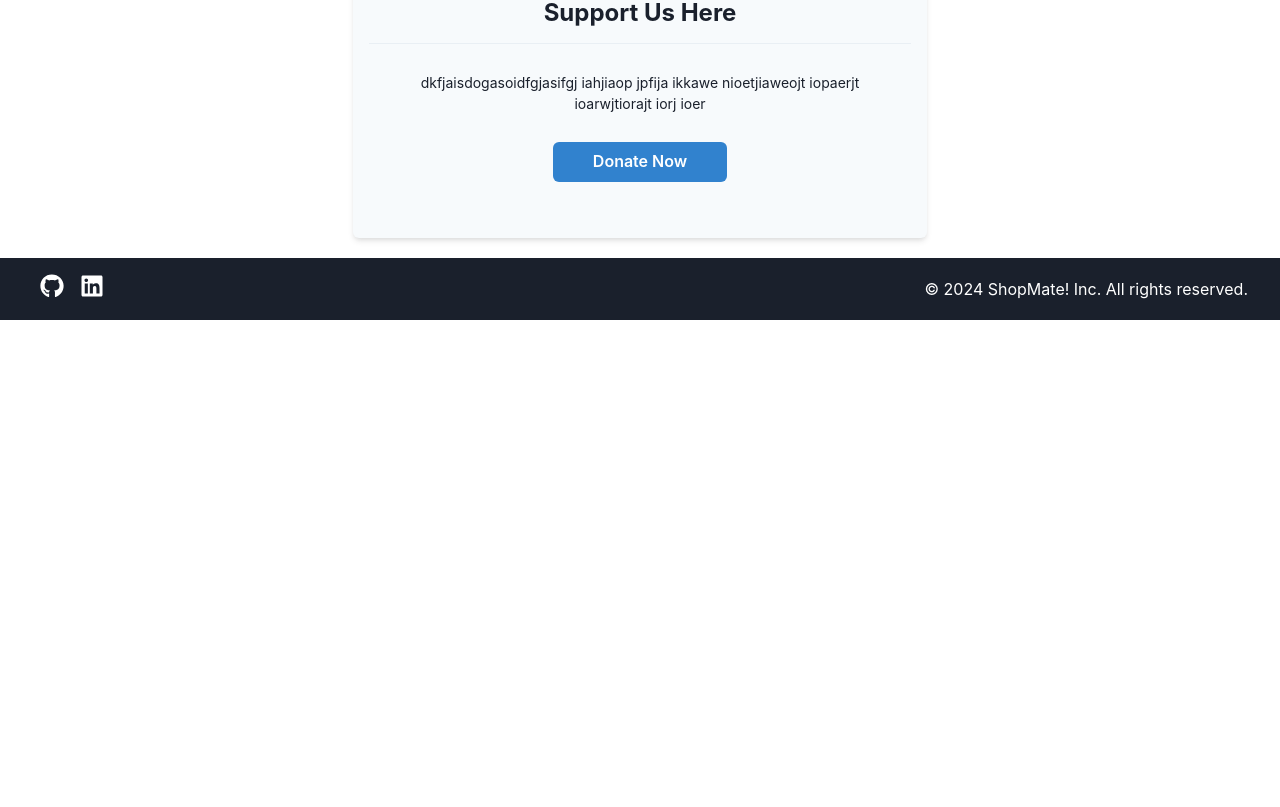
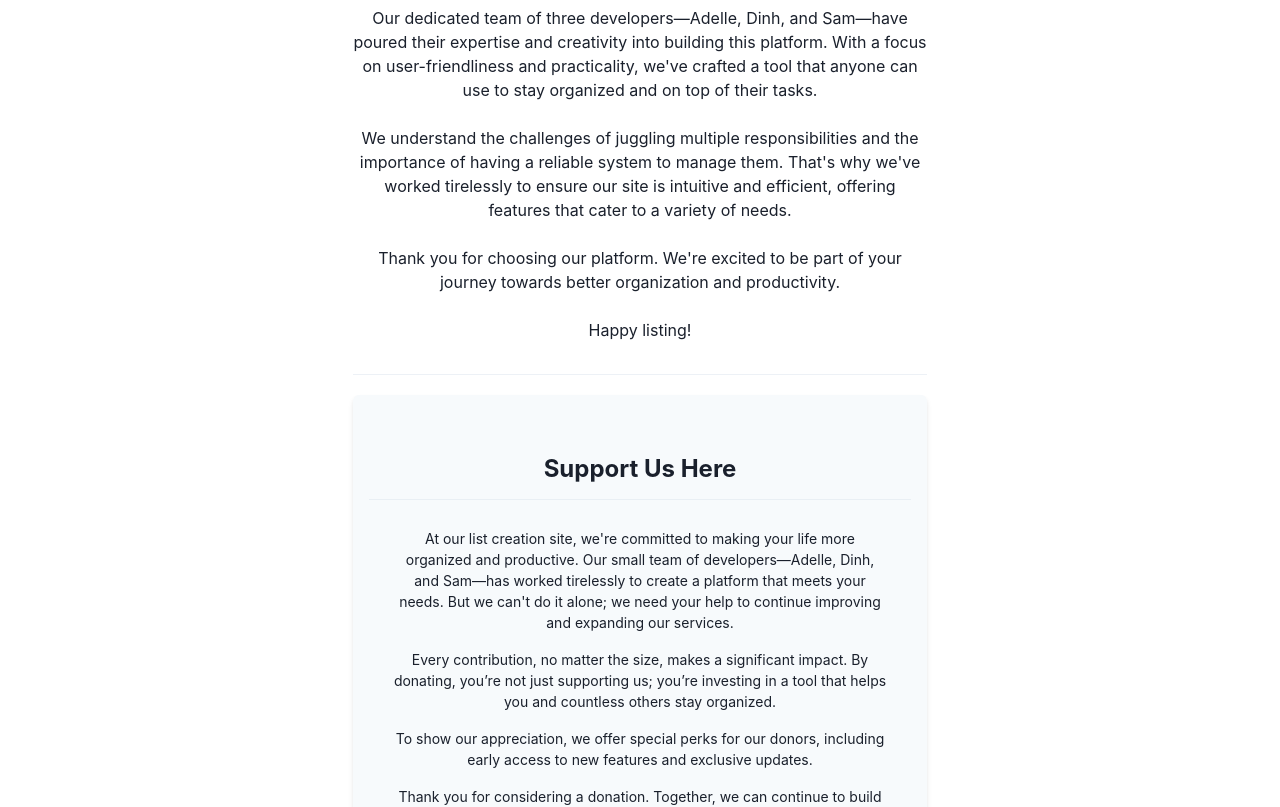
Before and after one commit to DinhN17/Shop-Mate, a React (Vite) app in the folder client/: page /donation in a window 1280 px wide. Shown: the part 280-1087 px from the top of the page. Before the commit the page ends 800 px from the top, so only its background shows below. Built offline with nearby package versions, Linux system fonts and the light colour scheme.

Commit message:
added donation written

```diff
--- a/client/src/pages/Donation.jsx
+++ b/client/src/pages/Donation.jsx
@@ -1,23 +1,9 @@
 import { useState } from "react";
 import { Link } from "react-router-dom";
-// import { loadStripe } from '@stripe/stripe-js';
 import { useMutation } from "@apollo/client";
-import {
-  Divider,
-  Button,
-  Box,
-  Text,
-  Flex,
-  Container,
-} from "@chakra-ui/react";
-
-// const stripePromise = loadStripe('pk_test_TYooMQauvdEDq54NiTphI7jx');
+import { Divider, Button, Box, Text, Flex, Container, ListItem, UnorderedList} from "@chakra-ui/react";
 
 const Donation = () => {
-
-
-
-
   return (
     <Container>
       <Box>
@@ -31,7 +17,46 @@ const Donation = () => {
               Our Story
             </Text>
             <Text mt={2} textAlign="center" pb={4}>
-              This website was developed by us
+              Welcome to our list creation site, a project born out of a shared
+              passion for organization and efficiency. Our journey began with a
+              simple idea: to help people streamline their daily tasks, whether
+              it's for shopping, managing to-dos, or organizing projects. We
+              believe that a well-structured list can make life simpler and more
+              productive.
+              <Text mt={2} textAlign="center" pb={4}>
+
+              Our dedicated team of three developers—Adelle, Dinh,
+              and Sam—have poured their expertise and creativity into building
+              this platform. With a focus on user-friendliness and practicality,
+              we've crafted a tool that anyone can use to stay organized and on
+              top of their tasks.
+
+            </Text>
+
+              <Text mt={2} textAlign="center" pb={4}>
+
+              We understand the challenges of juggling
+              multiple responsibilities and the importance of having a reliable
+              system to manage them. That's why we've worked tirelessly to
+              ensure our site is intuitive and efficient, offering features that
+              cater to a variety of needs.
+
+            </Text>
+
+            <Text mt={2} textAlign="center" pb={4}>
+
+              Thank you for choosing our platform.
+              We're excited to be part of your journey towards better
+              organization and productivity.
+
+            </Text>
+
+              <Text mt={2} textAlign="center" pb={4}>
+
+              Happy listing!
+
+            </Text>
+
             </Text>
           </Box>
         </Flex>
@@ -43,26 +68,39 @@ const Donation = () => {
             bg="gray.50"
             p={4}
             py={10}
-                  my = {5}
+            my={5}
             borderRadius="md"
             boxShadow="md"
             textAlign="center"
           >
-                  <Text p={2} pb= {3} mt={2} fontSize="2xl" fontWeight="bold">
+            <Text p={2} pb={3} mt={2} fontSize="2xl" fontWeight="bold">
               Support Us Here
             </Text>
-                  <Divider/>
+            <Divider />
 
-                  <Box >
+            <Box>
               <Box py={5}>
-                        <Text fontSize="sm" px={6} py={2} >
-                            dkfjaisdogasoidfgjasifgj iahjiaop jpfija ikkawe nioetjiaweojt iopaerjt ioarwjtiorajt iorj ioer
+                <Text fontSize="sm" px={6} py={2}>
+              At our list creation site, we're committed to making your life more organized and productive. Our small team of developers—Adelle, Dinh, and Sam—has worked tirelessly to create a platform that meets your needs. But we can't do it alone; we need your help to continue improving and expanding our services.
                 </Text>
+
+                <Text fontSize="sm" px={6} py={2}>
+                Every contribution, no matter the size, makes a significant impact. By donating, you’re not just supporting us; you’re investing in a tool that helps you and countless others stay organized.
+                </Text>
+
+                <Text fontSize="sm" px={6} py={2}>
+                To show our appreciation, we offer special perks for our donors, including early access to new features and exclusive updates.
+                </Text>
+
+                <Text fontSize="sm" px={6} py={2}>
+                Thank you for considering a donation. Together, we can continue to build and improve a site that helps everyone stay on top of their tasks and projects.
+                </Text>
+
               </Box>
 
               <Box px={8} pb={4}>
                 <a href="https://donate.stripe.com/test_3csaHN10t4Bv2TScMN">
-                        <Button colorScheme='blue' size='md' px={10}>
+                  <Button colorScheme="blue" size="md" px={10}>
                     Donate Now
                   </Button>
                 </a>
```
Lines whose indentation alone changed are shown as unchanged.
